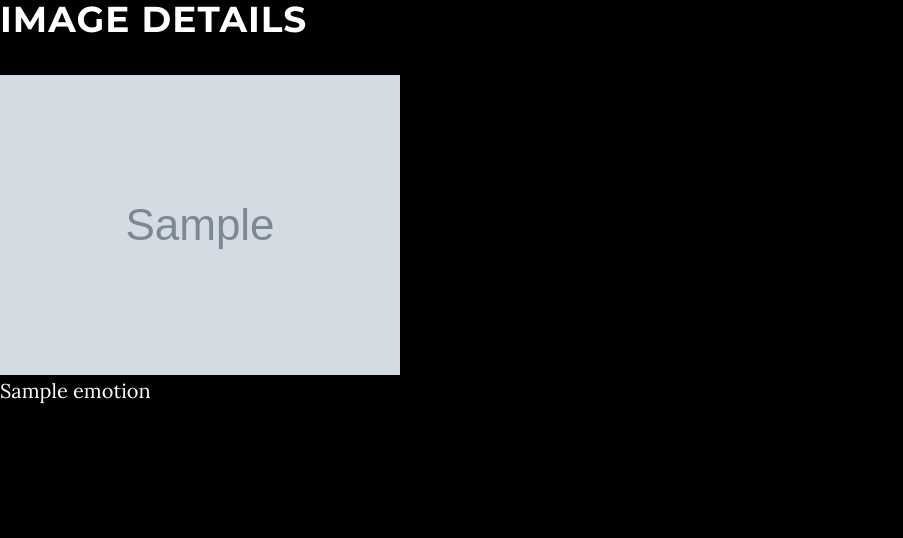
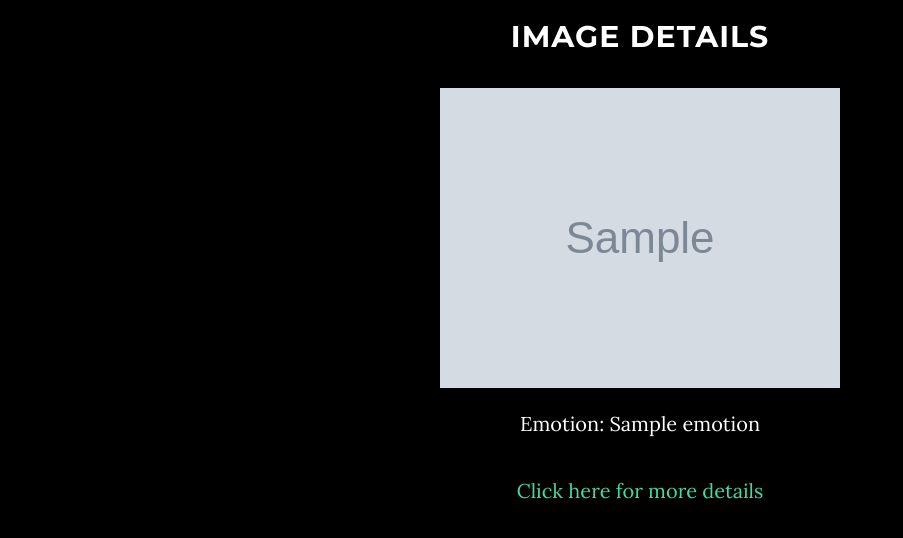
Before and after one commit to trentlavoie/emotion-sniffer, a Flask app: template templates/picture.html in a window 1280 px wide. Shown: the top 538 px of the page, without its empty margins (0-903 px from the left). Run offline with Flask 2, Linux system fonts and the light colour scheme; the template is opened without the code that fills it: most values are stand-ins (such as "Sample title", 1, 10 or a date in 2020); grey boxes marked "Sample" are stand-in pictures; some libraries are stand-ins or nearby versions.

Commit message:
Add more details and ui

```diff
--- a/server.py
+++ b/server.py
@@ -41,7 +41,27 @@ def pic(pic_name):
     results = indicoio.fer(pixel_array, detect=False)
     emotion_results = max(results.iteritems(), key=operator.itemgetter(1))[0]
     emotion_results = (emotion_results, results[emotion_results])
-    return render_template("picture.html", title= "Results", image_src = pic_url, emotion = emotion_results[0])
+    more_details_link = url_for('details', pic_name = pic_name)
+    return render_template("picture.html", title= "Results", image_src = pic_url, emotion = emotion_results[0], more_details_link = more_details_link)
+
+@app.route('/details/<pic_name>')
+def details(pic_name):
+    pic_url = url_for('static',filename='images/uploads/{}'.format(pic_name))
+    image = Image.open("static/images/uploads/{}".format(pic_name))
+    pixel_array = np.array(image)
+    results = indicoio.fer(pixel_array, detect=False)
+    emotion_results = max(results.iteritems(), key=operator.itemgetter(1))[0]
+    emotion_results = (emotion_results, results[emotion_results])
+    return render_template("picture_more_details.html",
+        title= "Results",
+        image_src = pic_url,
+        emotion_result = emotion_results[0],
+        emotion_angry = results["Angry"],
+        emotion_sad = results["Sad"],
+        emotion_happy = results["Happy"],
+        emotion_fear = results["Fear"],
+        emotion_suprise = results["Surprise"],
+        emotion_neutral = results["Neutral"])
 
 if __name__ == "__main__":
-    app.run(host='0.0.0.0', port=5000, debug=True)
+    app.run(host='0.0.0.0', port=80, debug=True)
--- a/static/css/grayscale.css
+++ b/static/css/grayscale.css
@@ -321,3 +321,8 @@ body {
   width:100px;
 
 }
+
+.section-two{
+  background: url(../img/water-bg.jpg) no-repeat bottom center scroll;
+  background-color: black;
+}
--- a/templates/index.html
+++ b/templates/index.html
@@ -18,7 +18,7 @@
         </div>
 </header>
 <!-- About Section -->
-    <section class="container content-section text-center">
+    <section class="section-two container content-section text-center">
         <div class="row">
             <div class="col-lg-8 col-lg-offset-2">
                 <h2>Upload a pic</h2>
--- a/templates/picture.html
+++ b/templates/picture.html
@@ -1,8 +1,13 @@
 {% extends "layout.html" %}
 {% block body %}
-    <h1>Image Details</h1>
+	<center>
+	<br>
+    <h2>Image Details</h2>
     <img src='{{image_src}}' style='max-width:500px; max-height:400px; image-orientation: from-image;'>
-    <p>{{ emotion }}</p>
     <br>
+    <br>
+    <p>Emotion: {{emotion}}</p>
+    <p><a href="{{more_details_link}}">Click here for more details</p>
+    </center>
 
 {% endblock %}
```
Also changed, not shown: templates/picture_more_details.html (added, +18 -0 lines), static/img/water-bg.jpg (added).
